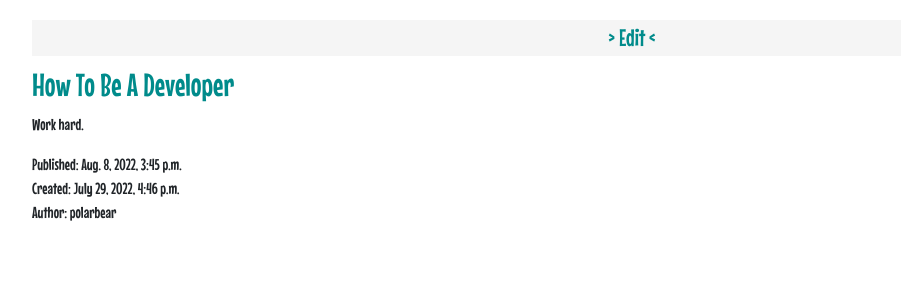
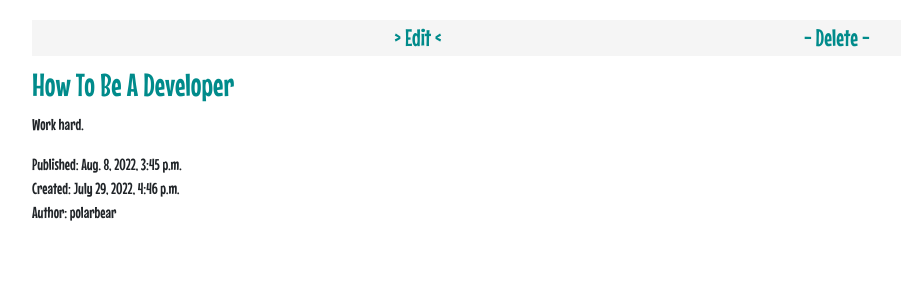
Before and after one commit to JansonSiy/python-django-blog-app, a Django app: page /post/1 in a window 1280 px wide. Shown: the part 96-396 px from the top of the page, without its empty margins (8-909 px from the left). Run offline with Django 3.2, Linux system fonts and the light colour scheme; data comes from the database, SQL or seed files in the repository; both versions use the stored data as it was after the commit.

Commit message:
created delete feature

```diff
--- a/myblogapp/blog/templates/blog/post_details.html
+++ b/myblogapp/blog/templates/blog/post_details.html
@@ -3,6 +3,7 @@
 {% block content %}
     <div class="actions">
         <a href="{% url 'edit_post' post.id %}">> Edit <</a>
+        <a href="{% url 'delete_post' post.id %}">- Delete -</a>
     </div>
     <article>
         <h2>{{ post.title }}</a></h2>
--- a/myblogapp/blog/urls.py
+++ b/myblogapp/blog/urls.py
@@ -7,4 +7,5 @@ urlpatterns = [
     path('post/<int:id>', views.post_details, name='post_details'),
     path('post/new', views.new_post, name='new_post'),
     path('post/<int:id>/edit', views.edit_post, name='edit_post'),
+    path('post/<int:id>/delete', views.delete_post, name='delete_post'),
 ]
--- a/myblogapp/blog/views.py
+++ b/myblogapp/blog/views.py
@@ -62,3 +62,10 @@ def edit_post(request, id: int):
     }
 
     return render(request, 'blog/edit_post.html', context)
+
+
+def delete_post(request, id: int):
+    post = get_object_or_404(Post, id=id)
+    messages.success(request, f'{post.title} has been successfully deleted!')
+    post.delete()
+    return redirect(post_list)
```
Also changed, not shown: myblogapp/db.sqlite3.
